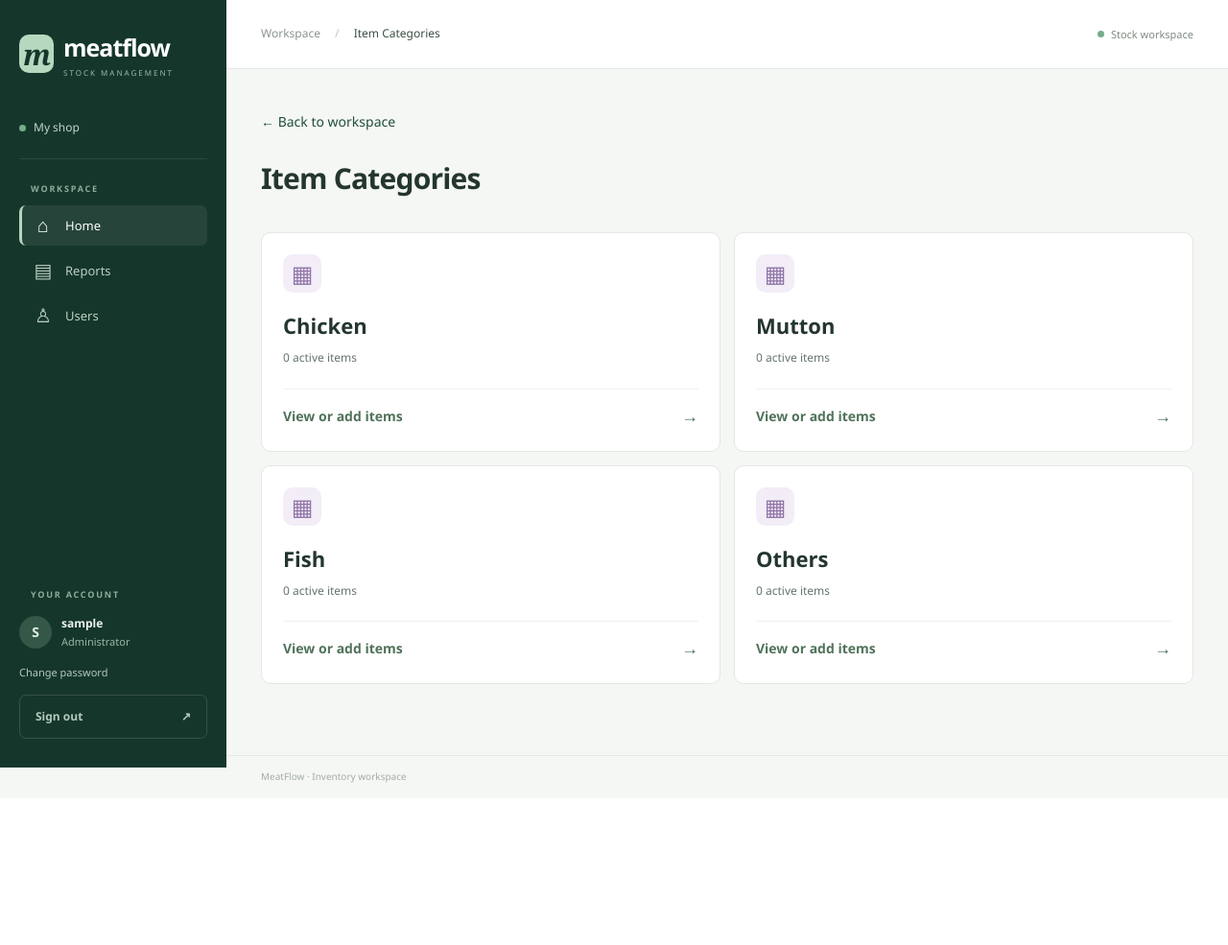
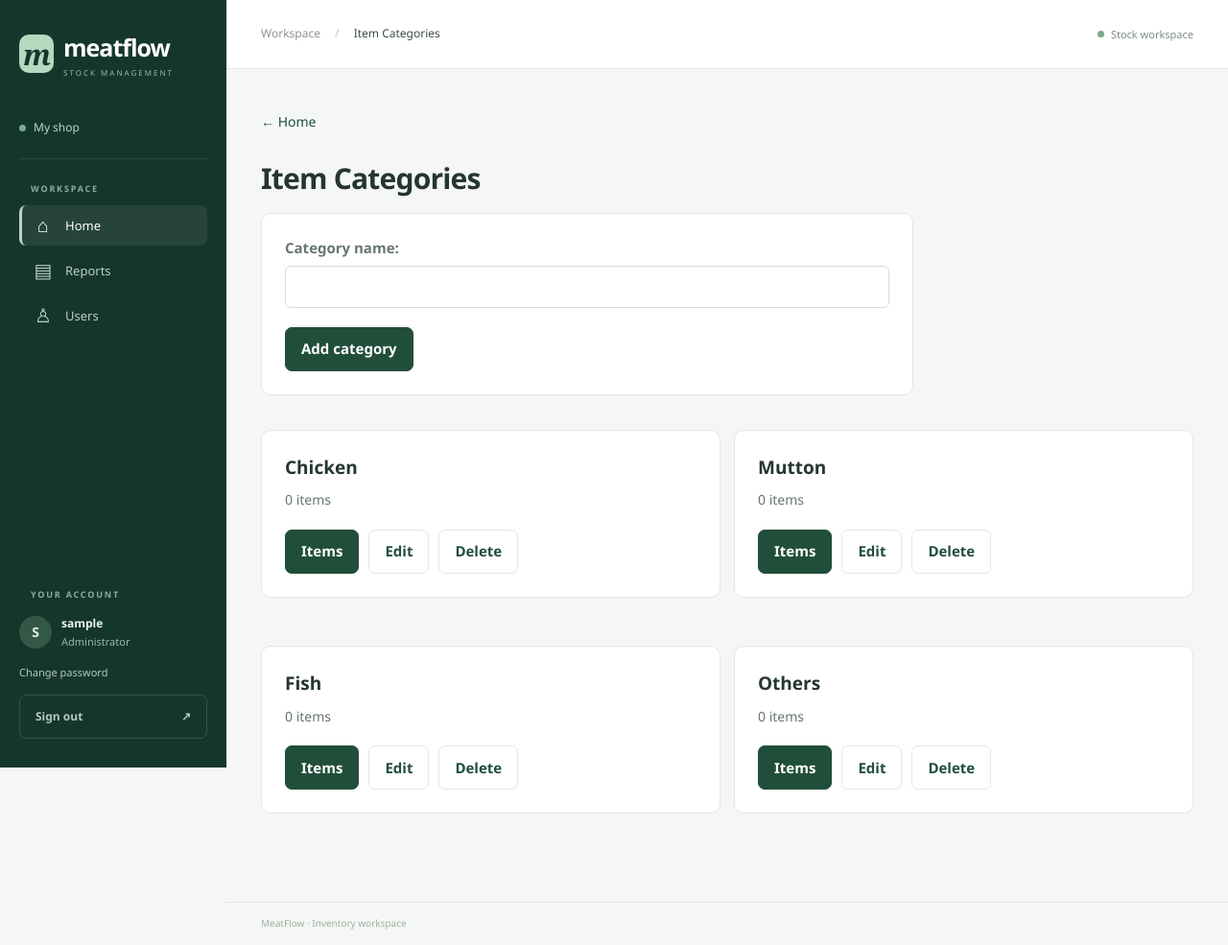
Before and after one commit to koushikdatascience-netizen/Meet-flow, a Django app: page /categories/ in a window 1280 px wide. Shown: the whole page at 96% size. Before the commit the page ends 816 px from the top, so only its background shows below. Run offline with Django 5.2, Linux system fonts and the light colour scheme; the visitor is signed in with stand-in values (Sample User, id 1); data comes from the database, SQL or seed files in the repository; data that the repository does not hold is empty; parts of the project's set-up code (start-up, migrations or seed data) failed here and were passed over.

Commit message:
Add administrator category creation editing and safe deletion

```diff
--- a/config/urls.py
+++ b/config/urls.py
@@ -18,6 +18,11 @@ urlpatterns = [
     path("password/", ChangePasswordView.as_view(), name="password_change"),
     path("items/", views.items, name="stock_items"),
     path("categories/", views.categories, name="stock_categories"),
+    path(
+        "categories/<int:pk>/delete/",
+        views.remove_category,
+        name="stock_category_remove",
+    ),
     path("items/<int:pk>/remove/", views.remove_item, name="stock_item_remove"),
     path("users/", views.users, name="stock_users"),
     path("entries/<str:kind>/", views.entries, name="stock_entries"),
--- a/inventory/forms.py
+++ b/inventory/forms.py
@@ -2,13 +2,37 @@ from django import forms
 from django.contrib.auth import get_user_model, password_validation
 from django.core.exceptions import ValidationError
 
-from .models import Item, Membership
+from .models import Item, Membership, ItemCategory, Company
 
 
 class ItemForm(forms.ModelForm):
+    category = forms.ChoiceField(choices=())
+
+    def __init__(self, *args, company=None, **kwargs):
+        super().__init__(*args, **kwargs)
+        company = company or (
+            self.instance.company
+            if self.instance.pk
+            else Company.objects.filter(is_primary=True).first()
+        )
+        choices = (
+            list(
+                ItemCategory.objects.filter(company=company, active=True).values_list(
+                    "name", "name"
+                )
+            )
+            if company
+            else []
+        )
+        self.fields["category"].choices = [("", "Choose category"), *choices]
+
     class Meta:
         model = Item
         fields = ["name", "category", "active"]
+
+
+class CategoryForm(forms.Form):
+    name = forms.CharField(label="Category name", max_length=80)
 
 
 class UserForm(forms.Form):
--- a/inventory/templates/inventory/base.html
+++ b/inventory/templates/inventory/base.html
@@ -7,7 +7,7 @@
 <div class="company-label"><span class="status-dot"></span>{{ nav_member.company.name|default:'Internal stock workspace' }}</div>
 <p class="nav-label">WORKSPACE</p>
 <nav aria-label="Main navigation">
-<a href="{% url 'home' %}" {% if request.resolver_match.url_name == 'home' or request.resolver_match.url_name == 'stock_entries' or request.resolver_match.url_name == 'stock_delete' or request.resolver_match.url_name == 'stock_receipt' or request.resolver_match.url_name == 'stock_categories' or request.resolver_match.url_name == 'stock_items' or request.resolver_match.url_name == 'stock_item_remove' %}class="active" aria-current="page"{% endif %}><span class="nav-icon">⌂</span>Home</a>
+<a href="{% url 'home' %}" {% if request.resolver_match.url_name == 'home' or request.resolver_match.url_name == 'stock_entries' or request.resolver_match.url_name == 'stock_delete' or request.resolver_match.url_name == 'stock_receipt' or request.resolver_match.url_name == 'stock_category_remove' or request.resolver_match.url_name == 'stock_categories' or request.resolver_match.url_name == 'stock_items' or request.resolver_match.url_name == 'stock_item_remove' %}class="active" aria-current="page"{% endif %}><span class="nav-icon">⌂</span>Home</a>
 {% if 'reports' in nav_member.allowed_features %}<a href="{% url 'stock_report' %}" {% if request.resolver_match.url_name == 'stock_report' %}class="active" aria-current="page"{% endif %}><span class="nav-icon">▤</span>Reports</a>{% endif %}
 {% if nav_member.role == 'admin' %}<a href="{% url 'stock_users' %}" {% if request.resolver_match.url_name == 'stock_users' %}class="active" aria-current="page"{% endif %}><span class="nav-icon">♙</span>Users</a>{% endif %}
 </nav>
--- a/inventory/templates/inventory/categories.html
+++ b/inventory/templates/inventory/categories.html
@@ -1,5 +1,6 @@
 {% extends 'inventory/base.html' %}{% block content %}
-<a class="back-link" href="{% url 'home' %}">← Back to workspace</a>
-<div class="page-heading"><div><h1>Item Categories</h1></div></div>
-<div class="action-grid">{% for category in categories %}<a class="action-card" href="{% url 'stock_items' %}?category={{ category.name|urlencode }}"><span class="action-icon purple">▦</span><h3>{{ category.name }}</h3><p>{{ category.count }} active item{{ category.count|pluralize }}</p><span class="card-action">View or add items <b>→</b></span></a>{% endfor %}</div>
+<a class="back-link" href="{% url 'home' %}">← Home</a>
+<h1>Item Categories</h1>
+<form method="post" class="panel form-panel">{% csrf_token %}{{ form.as_p }}<div class="entry-actions"><button>{% if editing %}Save changes{% else %}Add category{% endif %}</button>{% if editing %}<a class="button secondary" href="{% url 'stock_categories' %}">Cancel</a>{% endif %}</div></form>
+<div class="action-grid">{% for category in categories %}<section class="panel"><h3>{{ category.name }}</h3><p>{{ category.count }} item{{ category.count|pluralize }}</p><div class="entry-actions"><a class="button" href="{% url 'stock_items' %}?category={{ category.name|urlencode }}">Items</a><a class="button secondary" href="?edit={{ category.pk }}">Edit</a><a class="button secondary" href="{% url 'stock_category_remove' category.pk %}">Delete</a></div></section>{% empty %}<p>No categories. Add one above.</p>{% endfor %}</div>
 {% endblock %}
--- /dev/null
+++ b/inventory/templates/inventory/remove_category.html
@@ -0,0 +1 @@
+{% extends 'inventory/base.html' %}{% block content %}<a class="back-link" href="{% url 'stock_categories' %}">← Categories</a><h2>Delete {{ category.name }}?</h2><div class="panel form-panel">{% if item_count %}<p>Move {{ item_count }} item{{ item_count|pluralize }} to another category first.</p><a class="button" href="{% url 'stock_items' %}?category={{ category.name|urlencode }}">Items</a>{% else %}<form method="post">{% csrf_token %}<div class="entry-actions"><button>Yes, delete</button><a class="button secondary" href="{% url 'stock_categories' %}">Cancel</a></div></form>{% endif %}</div>{% endblock %}
--- a/inventory/views.py
+++ b/inventory/views.py
@@ -15,11 +15,12 @@ from django.http import HttpResponse
 from django.shortcuts import get_object_or_404, redirect, render
 from django.utils import timezone
 
-from .forms import ItemForm, UserForm
+from .forms import ItemForm, UserForm, CategoryForm
 from .models import (
     Company,
     Entry,
     Item,
+    ItemCategory,
     Line,
     Membership,
     post_entry,
@@ -94,7 +95,9 @@ def home(request):
 @staff_access(["admin"])
 def items(request):
     category = request.GET.get("category", "")
-    if category not in Item.Category.values:
+    if not ItemCategory.objects.filter(
+        company=request.member.company, name=category, active=True
+    ).exists():
         category = ""
     item = (
         get_object_or_404(Item, pk=request.GET["edit"], company=request.member.company)
@@ -105,6 +108,7 @@ def items(request):
         request.POST or None,
         instance=item,
         initial={"category": category} if category and not item else None,
+        company=request.member.company,
     )
     if request.method == "POST" and form.is_valid():
         try:
@@ -112,6 +116,10 @@ def items(request):
                 Company.objects.select_for_update().get(pk=request.member.company_id)
                 obj = form.save(commit=False)
                 obj.company = request.member.company
+                if not ItemCategory.objects.filter(
+                    company=obj.company, name=obj.category, active=True
+                ).exists():
+                    raise ValidationError("Choose an available category.")
                 if (
                     item
                     and Line.objects.filter(item=item).exists()
@@ -139,6 +147,51 @@ def items(request):
 
 @staff_access(["admin"])
 def categories(request):
+    editing = (
+        get_object_or_404(
+            ItemCategory,
+            pk=request.GET["edit"],
+            company=request.member.company,
+            active=True,
+        )
+        if request.GET.get("edit")
+        else None
+    )
+    form = CategoryForm(
+        request.POST or None, initial={"name": editing.name} if editing else None
+    )
+    if request.method == "POST" and form.is_valid():
+        try:
+            with transaction.atomic():
+                Company.objects.select_for_update().get(pk=request.member.company_id)
+                name = form.cleaned_data["name"]
+                duplicate = ItemCategory.objects.filter(
+                    company=request.member.company, name__iexact=name
+                )
+                if editing:
+                    duplicate = duplicate.exclude(pk=editing.pk)
+                if duplicate.exists():
+                    raise ValidationError("That category already exists.")
+                if editing:
+                    current = ItemCategory.objects.get(pk=editing.pk, active=True)
+                    Item.objects.filter(
+                        company=request.member.company, category=current.name
+                    ).update(category=name)
+                    current.name = name
+                    current.save(update_fields=["name"])
+                else:
+                    ItemCategory.objects.create(
+                        company=request.member.company, name=name
+                    )
+            messages.success(request, "Saved.")
+            return redirect("stock_categories")
+        except (IntegrityError, ValidationError) as exc:
+            form.add_error(
+                "name",
+                "That category already exists."
+                if isinstance(exc, IntegrityError)
+                else exc,
+            )
     counts = dict(
         Item.objects.filter(company=request.member.company, active=True)
         .values("category")
@@ -149,10 +202,43 @@ def categories(request):
         request,
         "categories",
         categories=[
-            {"name": name, "count": counts.get(name, 0)}
-            for name in Item.Category.values
+            {
+                "pk": category.pk,
+                "name": category.name,
+                "count": counts.get(category.name, 0),
+            }
+            for category in ItemCategory.objects.filter(
+                company=request.member.company, active=True
+            )
         ],
+        form=form,
+        editing=editing,
     )
+
+
+@staff_access(["admin"])
+def remove_category(request, pk):
+    category = get_object_or_404(
+        ItemCategory, pk=pk, company=request.member.company, active=True
+    )
+    count = Item.objects.filter(
+        company=request.member.company, category=category.name
+    ).count()
+    if request.method == "POST":
+        with transaction.atomic():
+            Company.objects.select_for_update().get(pk=request.member.company_id)
+            category = get_object_or_404(
+                ItemCategory, pk=pk, company=request.member.company, active=True
+            )
+            if Item.objects.filter(
+                company=request.member.company, category=category.name
+            ).exists():
+                messages.error(request, "Move the items to another category first.")
+            else:
+                category.delete()
+                messages.success(request, "Deleted.")
+                return redirect("stock_categories")
+    return page(request, "remove_category", category=category, item_count=count)
 
 
 @staff_access(["admin"])
@@ -408,10 +494,14 @@ def report(request):
     start = end = today
     category = request.GET.get("category", "")
     items = Item.objects.filter(company=request.member.company)
-    categories = list(Item.Category.values)
+    categories = list(
+        ItemCategory.objects.filter(
+            company=request.member.company, active=True
+        ).values_list("name", flat=True)
+    )
     if category and category not in categories:
         category = ""
-        messages.error(request, "Choose Chicken, Mutton, Fish or Others.")
+        messages.error(request, "Choose an available category.")
     if category:
         items = items.filter(category=category)
     item_list = list(items)
```
Also changed, not shown: inventory/models.py (+19 -9 lines), inventory/test_categories.py (added, +87 -0 lines), README.md, inventory/migrations/0012_itemcategory_and_more.py (added).
